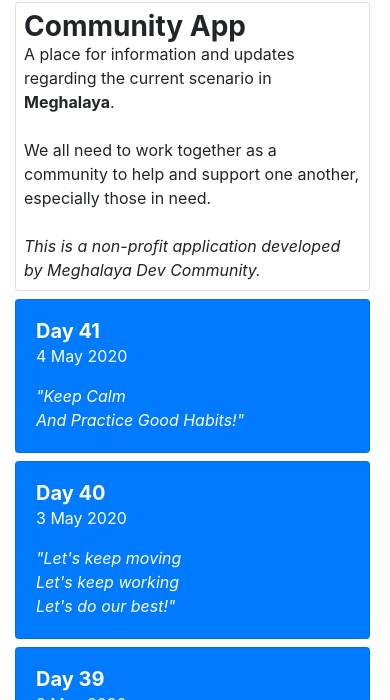
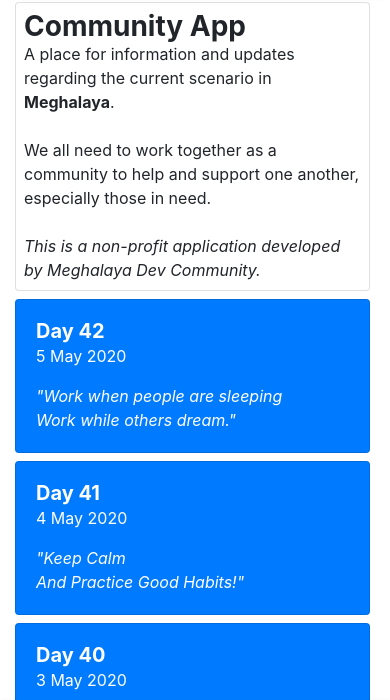
Before and after one commit to MeghalayaDev/Raplang, a plain HTML site: page index.html in a window 390 px wide. Shown: the part 82-782 px from the top of the page. Drawn offline with nearby package versions, Linux system fonts and the light colour scheme.

Commit message:
Update index.html

```diff
--- a/index.html
+++ b/index.html
@@ -34,6 +34,24 @@
 			  </div>
 
         <div class="row">
+          <div class="col-xl-3 col-md-3 col-sm-3 col-xs-3">
+              <div class="card card-stats bg-primary mt-2">
+                      <!-- Card body -->
+                      <div class="card-body">
+                        <div class="row">
+                          <div class="col">
+                            <span class="h5 font-weight-bold text-white mb-0">Day 42</span>
+                            <p class="card-title  text-white mb-0">5 May 2020</p>
+                          </div>
+                        </div>
+                        <p class="mt-3 mb-0 text-sm">
+                         <!--<span class="text-white mr-2"><i class="fa fa-arrow-up"></i> Read more: </span>-->
+                          <span class="text-nowrap text-white"><i>"Work when people are sleeping<br/>Work while others dream."</i></span>
+                        </p>
+                      </div>
+                </div>
+            </div>
+
           <div class="col-xl-3 col-md-3 col-sm-3 col-xs-3">
               <div class="card card-stats bg-primary mt-2">
                       <!-- Card body -->
```
